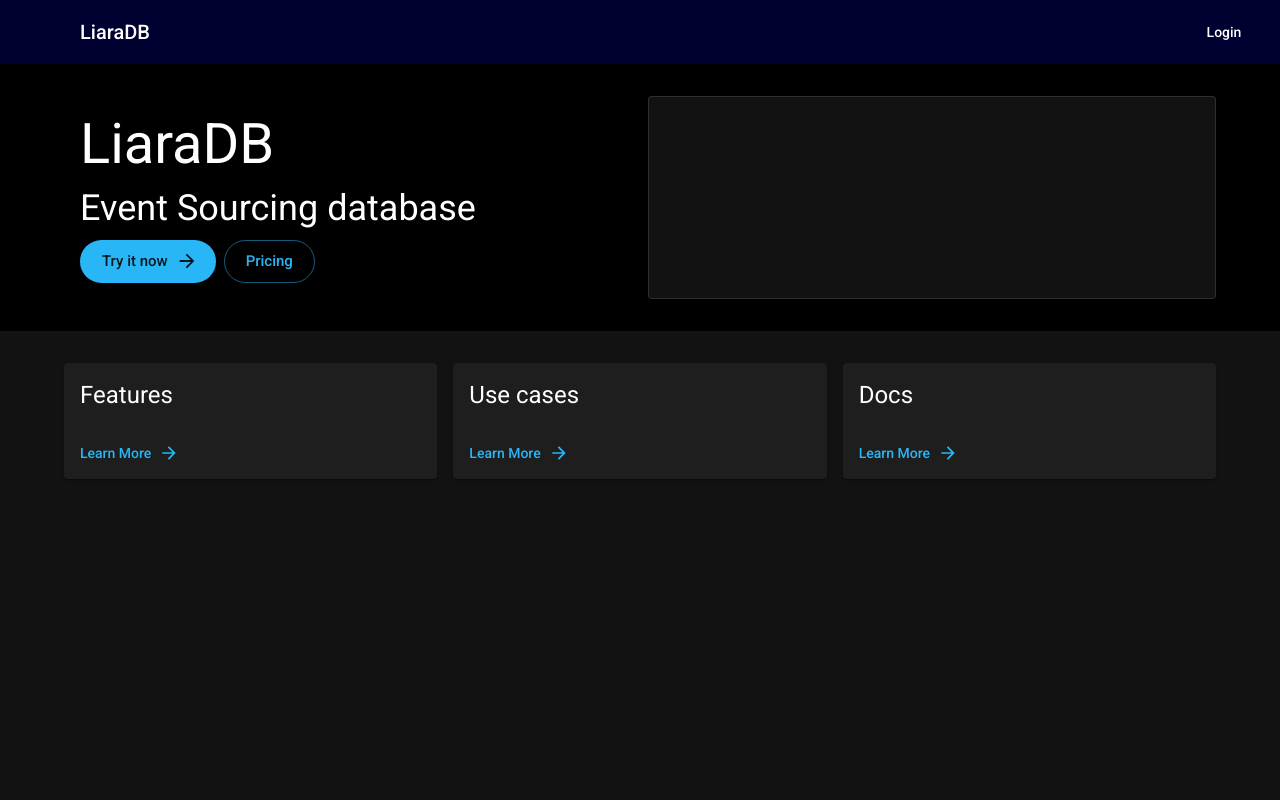
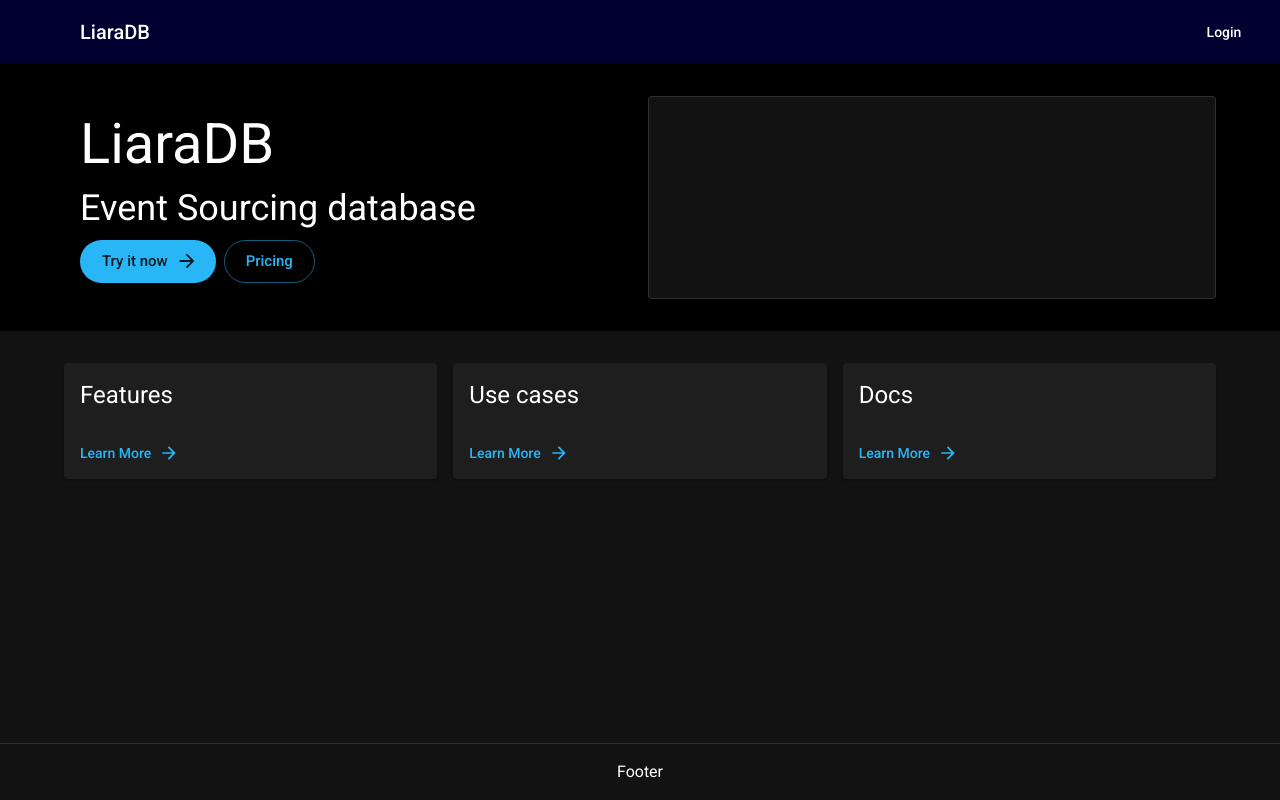
Before and after one commit to liaradb/liaradb.github.io, a Next.js app: page / in a window 1280 px wide. Built offline with nearby package versions, Linux system fonts and the light colour scheme; some icons are missing; what @mui/material-nextjs would draw is missing.

Commit message:
Fixed layout.

```diff
--- a/src/app/header.tsx
+++ b/src/app/header.tsx
@@ -10,7 +10,7 @@ const title = "LiaraDB";
 
 export function Header() {
   return (
-    <Box sx={{ flexGrow: 1 }}>
+    <Box>
       <AppBar position="static">
         <Toolbar>
           <IconButton
--- a/src/app/layout.tsx
+++ b/src/app/layout.tsx
@@ -4,7 +4,7 @@ import { ThemeProvider } from "@mui/material/styles";
 import { AppRouterCacheProvider } from "@mui/material-nextjs/v15-appRouter";
 
 import theme from "../theme";
-import { CssBaseline } from "@mui/material";
+import { Box, CssBaseline } from "@mui/material";
 
 const roboto = Roboto({
   weight: ["300", "400", "500", "700"],
@@ -25,14 +25,19 @@ export default function RootLayout({
 }>) {
   return (
     <html lang="en" className={roboto.variable}>
-      <body>
+      <Box
+        component="body"
+        minHeight="100vh"
+        display="flex"
+        flexDirection="column"
+      >
         <AppRouterCacheProvider>
           <ThemeProvider theme={theme}>
             <CssBaseline />
             {children}
           </ThemeProvider>
         </AppRouterCacheProvider>
-      </body>
+      </Box>
     </html>
   );
 }
--- a/src/app/page.tsx
+++ b/src/app/page.tsx
@@ -5,6 +5,7 @@ import {
   CardActions,
   CardContent,
   Container,
+  Divider,
   Grid,
   Typography,
 } from "@mui/material";
@@ -14,10 +15,11 @@ import { Header } from "./header";
 
 export default function Home() {
   return (
-    <div>
+    <>
       <Header />
       <Content />
-    </div>
+      <Footer />
+    </>
   );
 }
 
@@ -26,11 +28,11 @@ const pricing = "Pricing";
 
 const Content = () => {
   return (
-    <Box>
-      <Box bgcolor="black" paddingY={4} marginBottom={4}>
+    <Box flexGrow={1}>
+      <Box bgcolor="black" paddingY={4}>
         <Container>
           <Grid container spacing={2}>
-            <Grid size={6} padding={2}>
+            <Grid size={{ xs: 12, md: 6 }} padding={2}>
               <Typography variant="h1">LiaraDB</Typography>
               <Typography variant="subtitle1" sx={{ fontSize: 36 }}>
                 Event Sourcing database
@@ -49,13 +51,19 @@ const Content = () => {
                 </Button>
               </Box>
             </Grid>
-            <Grid size={6} component={Card} variant="outlined"></Grid>
+            <Grid
+              size={{ xs: 12, md: 6 }}
+              component={Card}
+              variant="outlined"
+              minHeight={200}
+            ></Grid>
           </Grid>
         </Container>
       </Box>
+      <Box marginY={4}>
         <Container>
           <Grid container spacing={2}>
-          <Grid size={4} component={Card}>
+            <Grid size={{ xs: 12, md: 4 }} component={Card}>
               <CardContent>
                 <Typography variant="h5">Features</Typography>
               </CardContent>
@@ -65,7 +73,7 @@ const Content = () => {
                 </Button>
               </CardActions>
             </Grid>
-          <Grid size={4} component={Card}>
+            <Grid size={{ xs: 12, md: 4 }} component={Card}>
               <CardContent>
                 <Typography variant="h5">Use cases</Typography>
               </CardContent>
@@ -75,7 +83,7 @@ const Content = () => {
                 </Button>
               </CardActions>
             </Grid>
-          <Grid size={4} component={Card}>
+            <Grid size={{ xs: 12, md: 4 }} component={Card}>
               <CardContent>
                 <Typography variant="h5">Docs</Typography>
               </CardContent>
@@ -88,5 +96,22 @@ const Content = () => {
           </Grid>
         </Container>
       </Box>
+    </Box>
   );
 };
+
+const Footer = () => {
+  return (
+    <Box>
+      <Divider />
+      <Box
+        padding={2}
+        display="flex"
+        alignItems="center"
+        justifyContent="center"
+      >
+        Footer
+      </Box>
+    </Box>
+  );
+};
```
Lines whose indentation alone changed are shown as unchanged.
